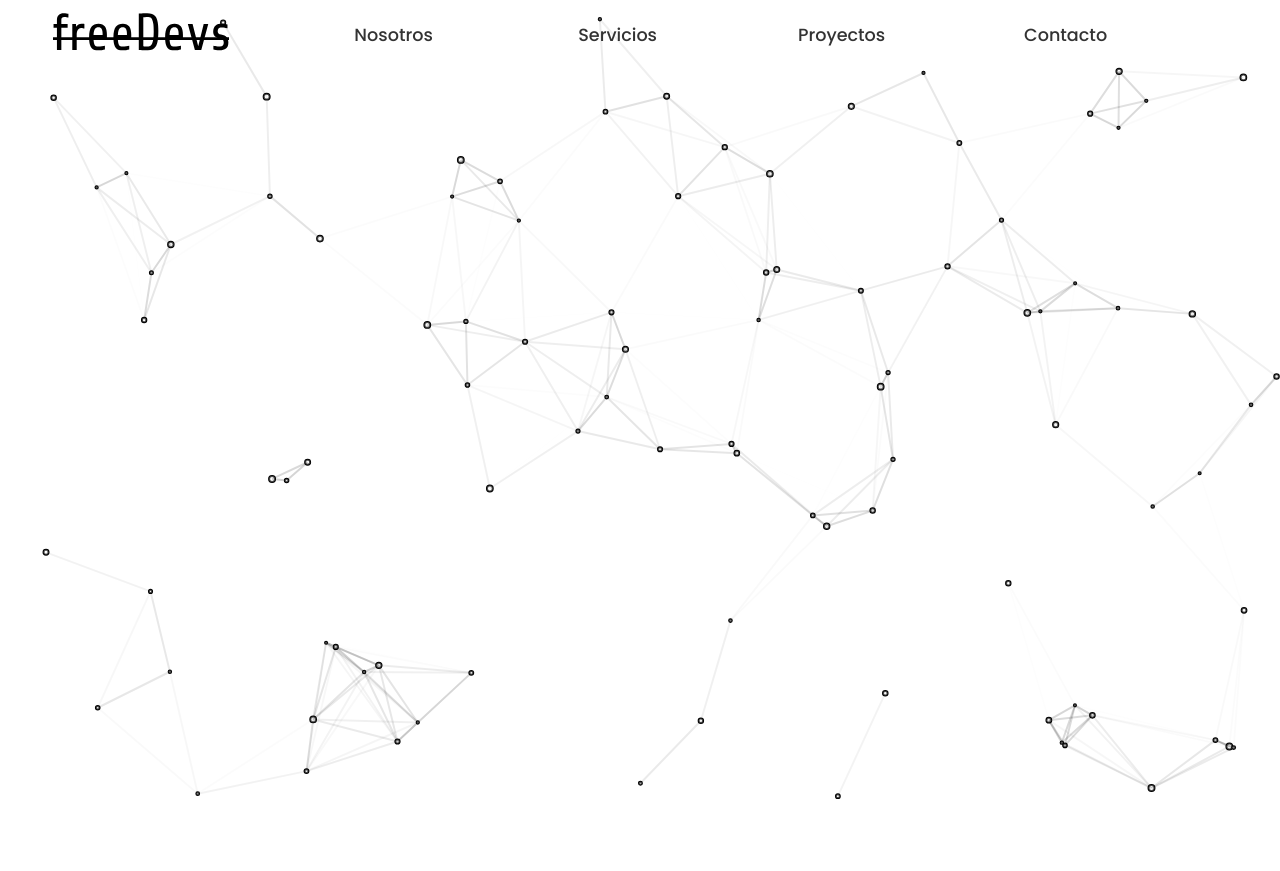
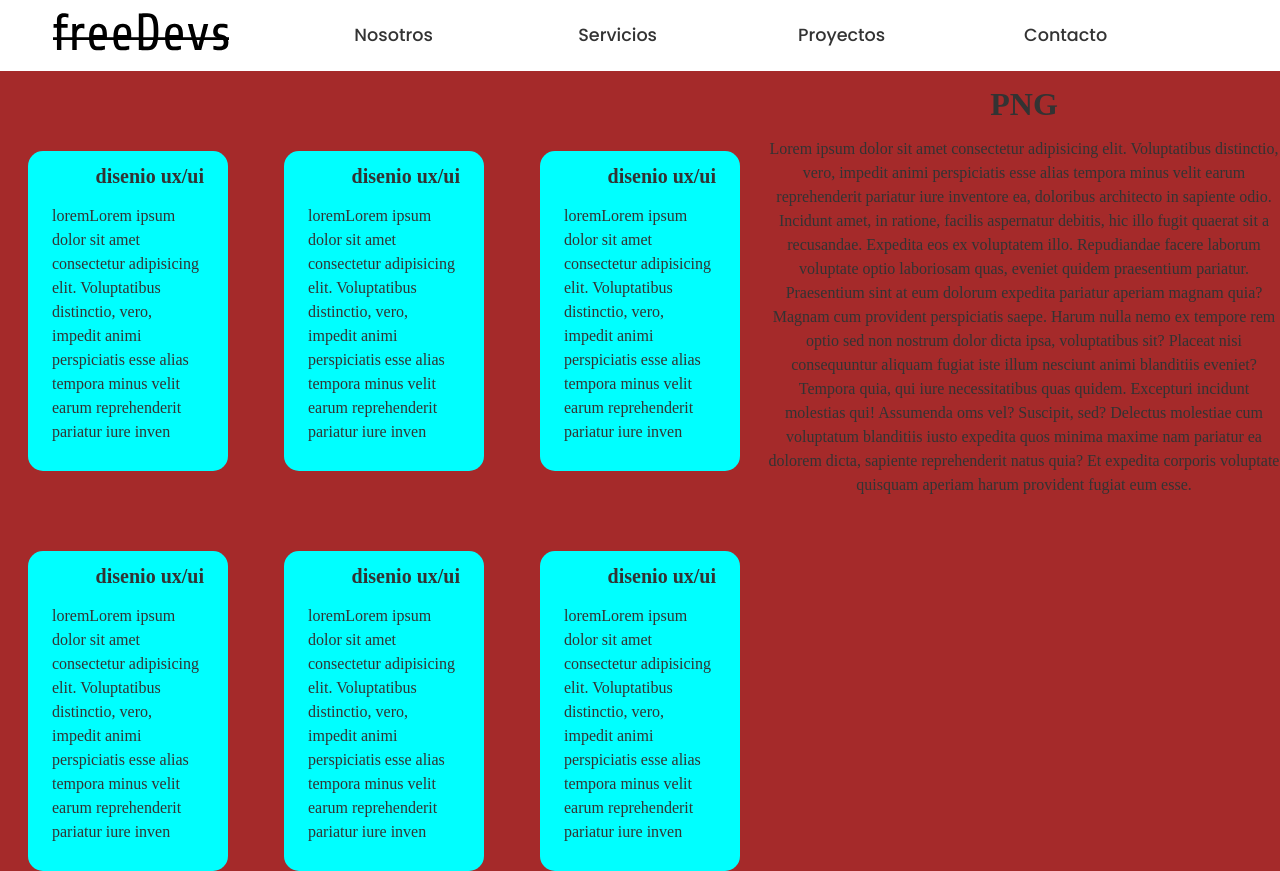
Before and after one commit to laumansillaa/freeDevs, a React (Vite) app in the folder client/: page /about in a window 1280 px wide. Before the commit the page ends 800 px from the top, so only its background shows below. Built offline with nearby package versions, Linux system fonts and the light colour scheme.

Commit message:
inicio del about

```diff
--- a/client/src/App.jsx
+++ b/client/src/App.jsx
@@ -3,6 +3,7 @@ import Home from './components/home/home'
 import Nav from './components/nav/nav';
 import './App.css'
 import BackgroundParticles from './components/particles';
+import About from './components/about/about';
 // import Footer from './components/footer/footer';
 
 function App() {
@@ -11,9 +12,10 @@ function App() {
 
     <div className="App">
         <Nav/>
-          <BackgroundParticles/>
+          {/* <BackgroundParticles/> */}
         <Routes>
           <Route path='/' element={<Home/>}/>
+          <Route path='/about' element={<About/>}/>
         </Routes>
     </div>
   )
--- /dev/null
+++ b/client/src/components/about/CardAbout.jsx
@@ -0,0 +1,17 @@
+import {Container} from '@mui/material'
+import style from "./styles/Card.module.css"
+
+
+
+
+const Card = ({title, info}) => {
+
+  return(
+    <Container className={style.card}>
+        <h1 className={style.title}>{title}</h1>
+        <p className={style.parrafo}>{info}</p>
+    </Container>
+  )
+}
+
+export default Card;
--- a/client/src/components/about/about.jsx
+++ b/client/src/components/about/about.jsx
@@ -0,0 +1,28 @@
+import {Box} from '@mui/material'
+import style from "./styles/About.module.css"
+import Card from './CardAbout'
+
+const About = () => {
+  return(
+    <Box className={style.contentAbout}>
+      <Box className={style.cards}>
+       <Card title="disenio ux/ui" info="loremLorem ipsum dolor sit amet consectetur adipisicing elit. Voluptatibus distinctio, vero, impedit animi perspiciatis esse alias tempora minus velit earum reprehenderit pariatur iure inven "/>
+       <Card title="disenio ux/ui" info="loremLorem ipsum dolor sit amet consectetur adipisicing elit. Voluptatibus distinctio, vero, impedit animi perspiciatis esse alias tempora minus velit earum reprehenderit pariatur iure inven "/>
+       <Card title="disenio ux/ui" info="loremLorem ipsum dolor sit amet consectetur adipisicing elit. Voluptatibus distinctio, vero, impedit animi perspiciatis esse alias tempora minus velit earum reprehenderit pariatur iure inven "/>
+       <Card title="disenio ux/ui" info="loremLorem ipsum dolor sit amet consectetur adipisicing elit. Voluptatibus distinctio, vero, impedit animi perspiciatis esse alias tempora minus velit earum reprehenderit pariatur iure inven "/>
+       <Card title="disenio ux/ui" info="loremLorem ipsum dolor sit amet consectetur adipisicing elit. Voluptatibus distinctio, vero, impedit animi perspiciatis esse alias tempora minus velit earum reprehenderit pariatur iure inven "/>
+       <Card title="disenio ux/ui" info="loremLorem ipsum dolor sit amet consectetur adipisicing elit. Voluptatibus distinctio, vero, impedit animi perspiciatis esse alias tempora minus velit earum reprehenderit pariatur iure inven "/>
+      </Box>
+      <Box  className={style.data}>
+        <h1>PNG</h1>
+        <p>Lorem ipsum dolor sit amet consectetur adipisicing elit. Voluptatibus distinctio, vero, impedit animi perspiciatis esse alias tempora minus velit earum reprehenderit pariatur iure inventore ea, doloribus architecto in sapiente odio.
+        Incidunt amet, in ratione, facilis aspernatur debitis, hic illo fugit quaerat sit a recusandae. Expedita eos ex voluptatem illo. Repudiandae facere laborum voluptate optio laboriosam quas, eveniet quidem praesentium pariatur.
+        Praesentium sint at eum dolorum expedita pariatur aperiam magnam quia? Magnam cum provident perspiciatis saepe. Harum nulla nemo ex tempore rem optio sed non nostrum dolor dicta ipsa, voluptatibus sit?
+        Placeat nisi consequuntur aliquam fugiat iste illum nesciunt animi blanditiis eveniet? Tempora quia, qui iure necessitatibus quas quidem. Excepturi incidunt molestias qui! Assumenda oms vel? Suscipit, sed?
+        Delectus molestiae cum voluptatum blanditiis iusto expedita quos minima maxime nam pariatur ea dolorem dicta, sapiente reprehenderit natus quia? Et expedita corporis voluptate quisquam aperiam harum provident fugiat eum esse.</p>
+      </Box>
+    </Box>
+  )
+}
+
+export default About;
--- /dev/null
+++ b/client/src/components/about/styles/About.module.css
@@ -0,0 +1,16 @@
+.contentAbout{
+  display: flex;
+  flex-direction: row;
+  background-color: brown;
+}
+.cards{
+  display: grid;
+  grid-template-columns: repeat(3, 200px);
+  justify-content: space-around;
+  width: 60%;
+  height: auto;
+}
+.data{
+  width: 40%;
+  height: auto;
+}
--- /dev/null
+++ b/client/src/components/about/styles/Card.module.css
@@ -0,0 +1,16 @@
+.card{
+  background-color: aqua;
+  width: 25vh;
+  height: 40vh;
+  border-radius: 15px;
+  margin-top: 10vh;
+}
+
+.title{
+  font-size: 20px;
+  text-align: end;
+}
+
+.parrafo{
+  text-align: start;
+}
--- a/client/src/components/footer/footer.jsx
+++ b/client/src/components/footer/footer.jsx
@@ -21,12 +21,12 @@ const Footer = () => {
             <h4 className={style.title}> 2022 © Todos los derechos reservados a FreeDevs</h4>
            </div>
            <div className={style.contentIConsEmail}>
-            <div className={style.contentICons}>
+              <div className={style.contentICons}>
                 <FaInstagram className={style.icon}/>
                 <FaLinkedin className={style.icon}/>
                 <FaEnvelope className={style.icon}/>
                 <FaWhatsapp className={style.icon}/>
-            </div>
+              </div>
            <div>
              <h4 className={style.title}>Suport FreeDevs@gmail.com</h4>
            </div>
```
Also changed, not shown: client/src/components/about/styles/index.module.css (deleted).
